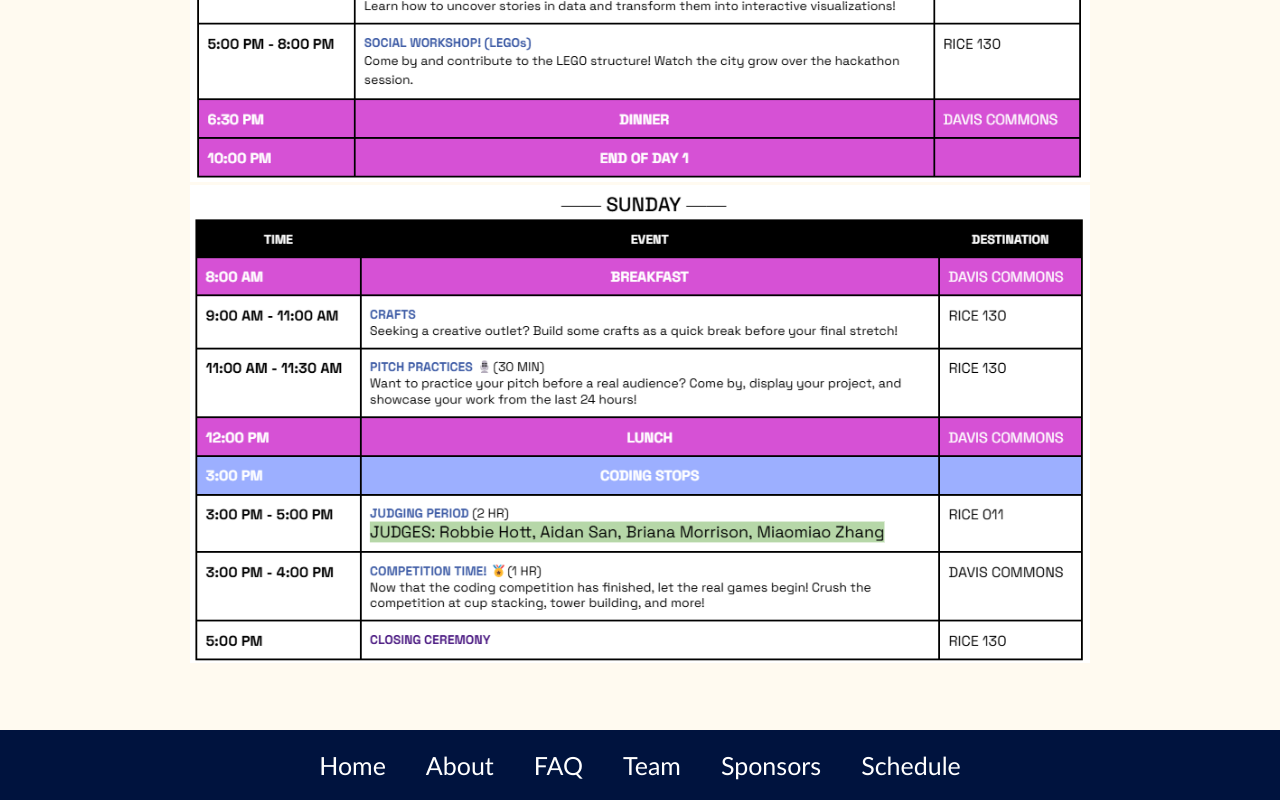
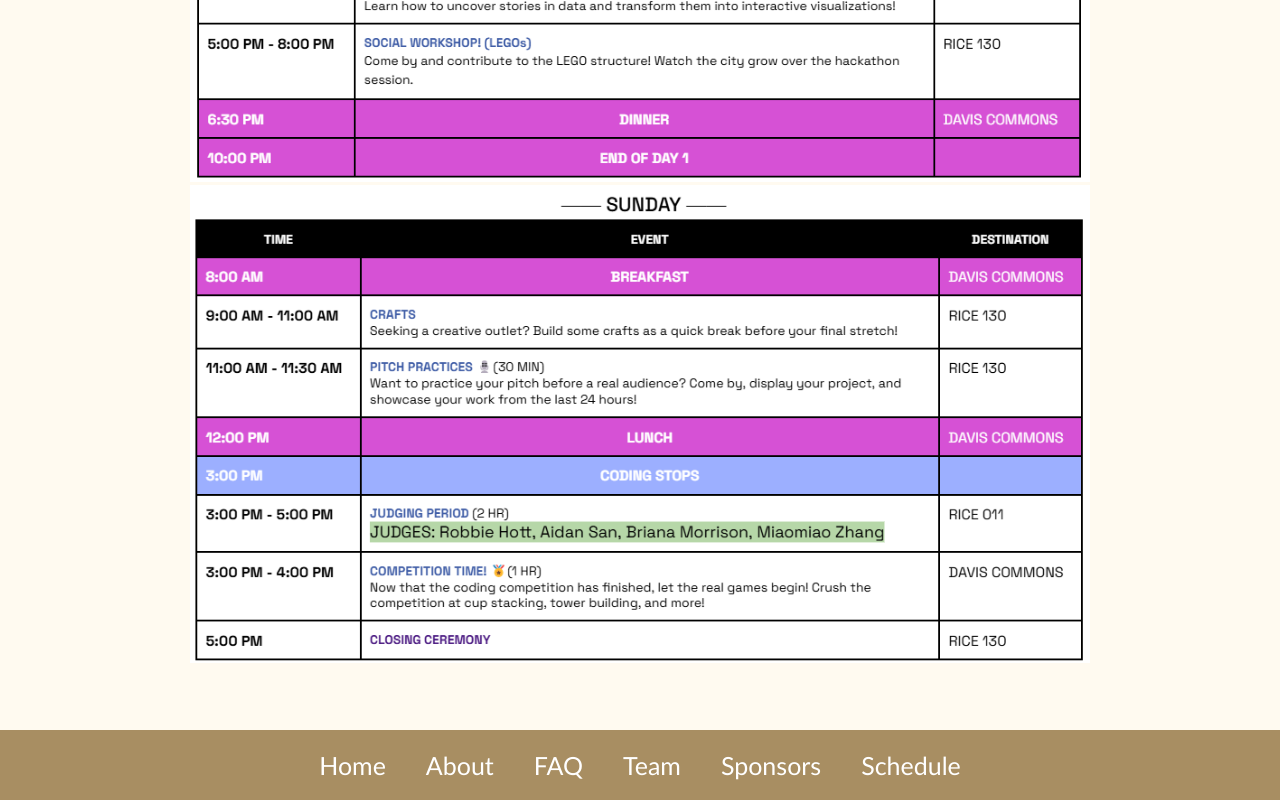
Before and after one commit to cowwie/HackDowntownWiCS, a plain HTML site: page index.html in a window 1280 px wide. Shown: the part 6862-7662 px from the top of the page. Drawn offline with Linux system fonts and the light colour scheme.

Commit message:
edited bottom nav letters

```diff
--- a/index.css
+++ b/index.css
@@ -522,7 +522,7 @@ p {
 
 .bottom-nav {
     margin-top: 5%;
-    background-color: #00133e; /* or any color matching your site */
+    background-color: #A88E62; /* or any color matching your site */
     color: white;
     text-align: center;
     padding: 10px 0;
@@ -545,8 +545,9 @@ p {
     padding-bottom: 10px;
     padding-left: 10px;
     padding-right: 10px;
+    transition: color 0.3s ease-in-out; /* Smooth transition */
 }
 
 .bottom-nav-link:hover {
-    text-decoration: underline;
+    color: #002893;
 }
```
